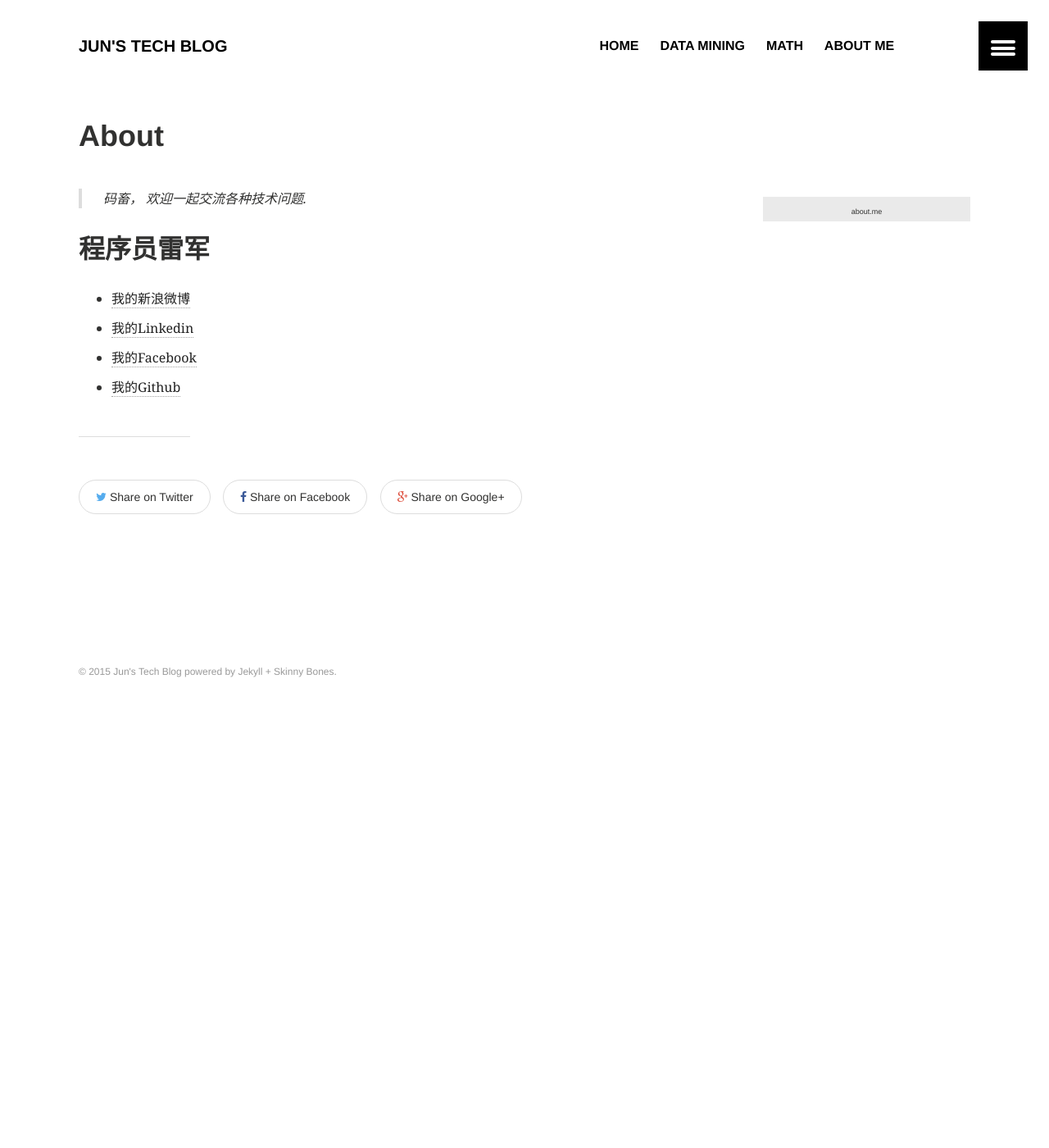
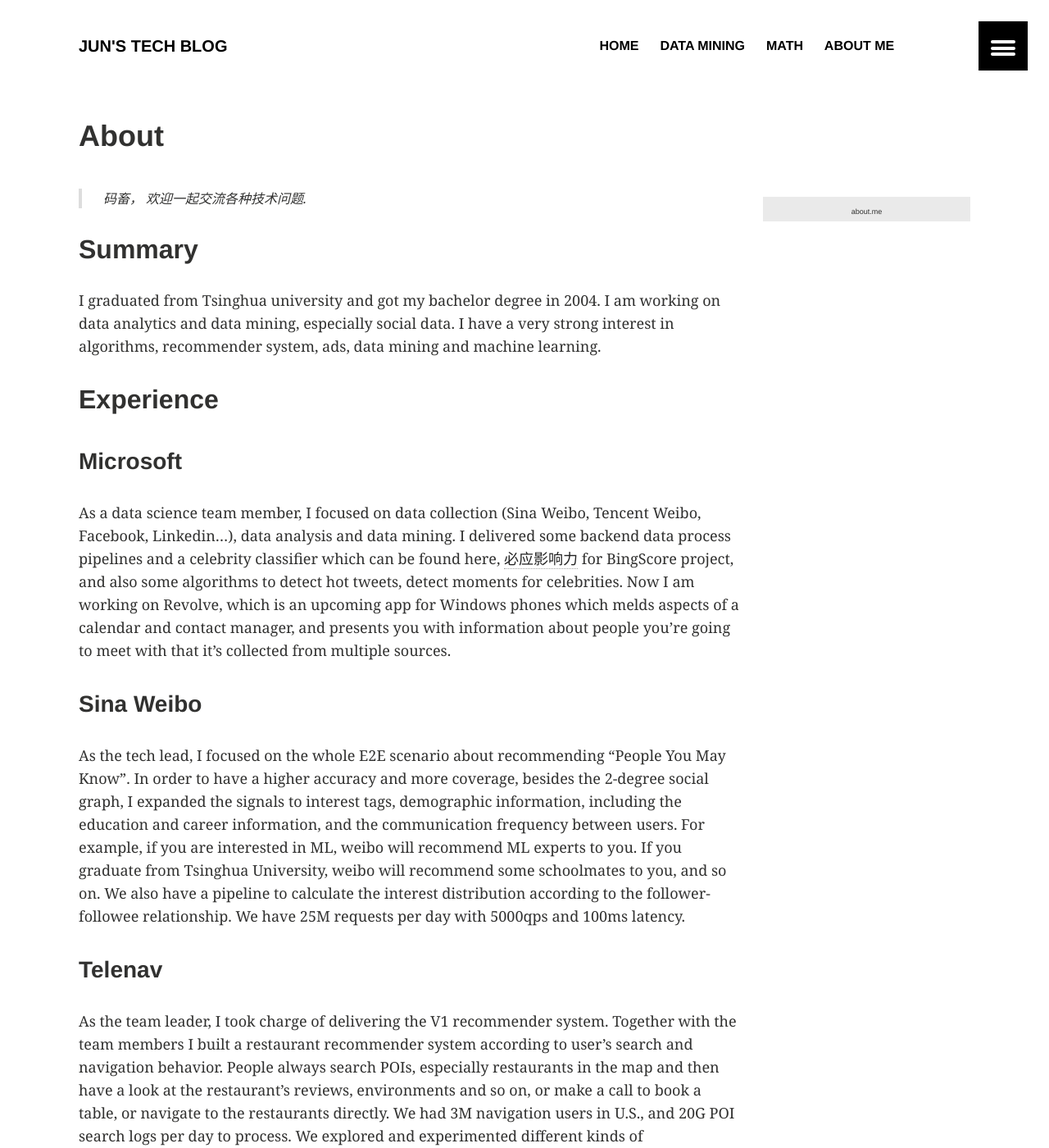
Before and after one commit to leijun00/leijun00.github.io, a Jekyll site: the page built from about.md, in a window 1280 px wide and 1400 px high. Shown: the whole window at 82% size. Built offline with Jekyll 4.4.1, drawn with Linux system fonts in a browser that asks for light colours; a script that is not in the unit is left out; comment, search, counter and statistics services are not loaded; some of the changed text lies outside the part shown.

Commit message:
modify about me

```diff
--- a/about.md
+++ b/about.md
@@ -6,10 +6,23 @@ permalink: /about/
 
 > 码畜， 欢迎一起交流各种技术问题.
 
+## Summary
+I graduated from Tsinghua university and got my bachelor degree in 2004.
+I am working on data analytics and data mining, especially social data. I have a very strong interest in algorithms, recommender system, ads, data mining and machine learning.
 
-## 程序员雷军
+## Experience
 
+### Microsoft
+As a data science team member, I focused on data collection (Sina Weibo, Tencent Weibo, Facebook, Linkedin...), data analysis and data mining. I delivered some backend data process pipelines and a celebrity classifier which can be found here, [必应影响力](http://cn.bing.com/yingxiangli/rank?FORM=BSCBNR) for BingScore project, and also some algorithms to detect hot tweets, detect moments for celebrities. Now I am working on Revolve, which is an upcoming app for Windows phones which melds aspects of a calendar and contact manager, and presents you with information about people you’re going to meet with that it’s collected from multiple sources.
+
+### Sina Weibo
+As the tech lead, I focused on the whole E2E scenario about recommending "People You May Know". In order to have a higher accuracy and more coverage, besides the 2-degree social graph, I expanded the signals to interest tags, demographic information, including the education and career information, and the communication frequency between users. For example, if you are interested in ML, weibo will recommend ML experts to you. If you graduate from Tsinghua University, weibo will recommend some schoolmates to you, and so on. We also have a pipeline to calculate the interest distribution according to the follower-followee relationship. We have 25M requests per day with 5000qps and 100ms latency.
+
+### Telenav
+As the team leader, I took charge of delivering the V1 recommender system. Together with the team members I built a restaurant recommender system according to user's search and navigation behavior. People always search POIs, especially restaurants in the map and then have a look at the restaurant's reviews, environments and so on, or make a call to book a table, or navigate to the restaurants directly. We had 3M navigation users in U.S., and 20G POI search logs per day to process. We explored and experimented different kinds of recommendation algorithms, including collaborative filtering (user-based, item-based, slope one), content filtering, matrix factorization technologies, and also some machine learning models. Finally we built a simple htlm5 web page and a backend service, when users finished their navigation, the recommendations would show up.
+
+## Contact Info
+- [我的Linkedin](http://cn.linkedin.com/in/leijun)
 - [我的新浪微博](http://weibo.com/dudi00)
-- [我的Linkedin](http://cn.linkedin.com/in/leijun)
 - [我的Facebook](https://www.facebook.com/leijun00)
 - [我的Github](https://github.com/leijun00)
```
Also changed, not shown: math/index.md (+0 -1 lines).
